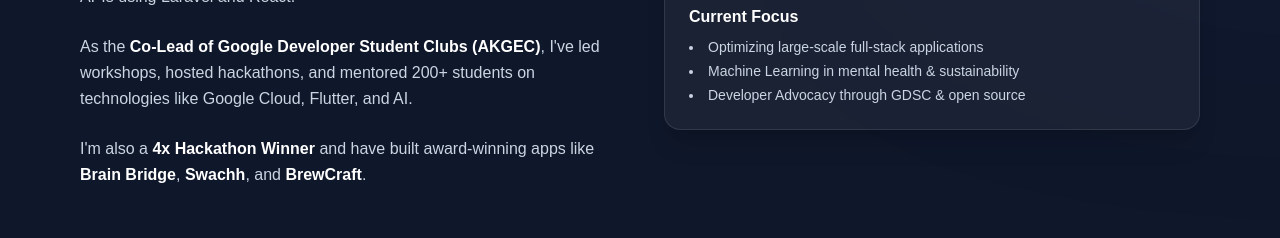
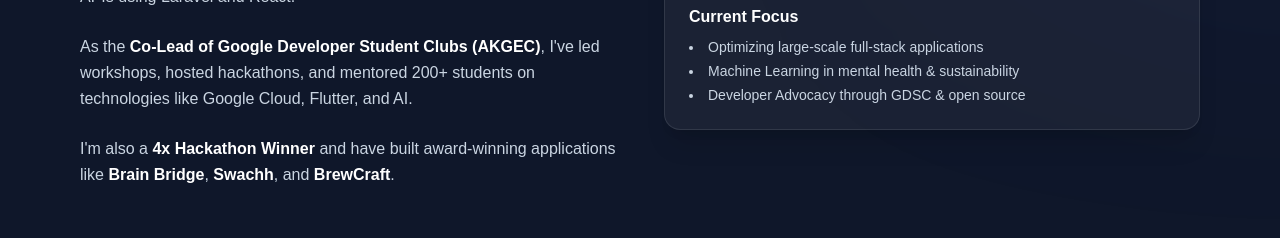
Before and after one commit to tarunl2002/portfolio-new, a Next.js app: page / in a window 1280 px wide. Shown: the part 1180-1418 px from the top of the page. Built offline with nearby package versions, Linux system fonts and the light colour scheme.

Commit message:
fix: about

```diff
--- a/src/components/About.tsx
+++ b/src/components/About.tsx
@@ -39,7 +39,7 @@
             As the <span className="text-white font-semibold">Co-Lead of Google Developer Student Clubs (AKGEC)</span>, I&apos;ve led workshops, hosted hackathons, and mentored 200+ students on technologies like Google Cloud, Flutter, and AI.
           </p>
           <p>
-            I&apos;m also a <span className="text-white font-semibold">4x Hackathon Winner</span> and have built award-winning apps like <span className="text-white font-semibold">Brain Bridge</span>, <span className="text-white font-semibold">Swachh</span>, and <span className="text-white font-semibold">BrewCraft</span>.
+            I&apos;m also a <span className="text-white font-semibold">4x Hackathon Winner</span> and have built award-winning applications like <span className="text-white font-semibold">Brain Bridge</span>, <span className="text-white font-semibold">Swachh</span>, and <span className="text-white font-semibold">BrewCraft</span>.
           </p>
         </motion.div>
 
```
